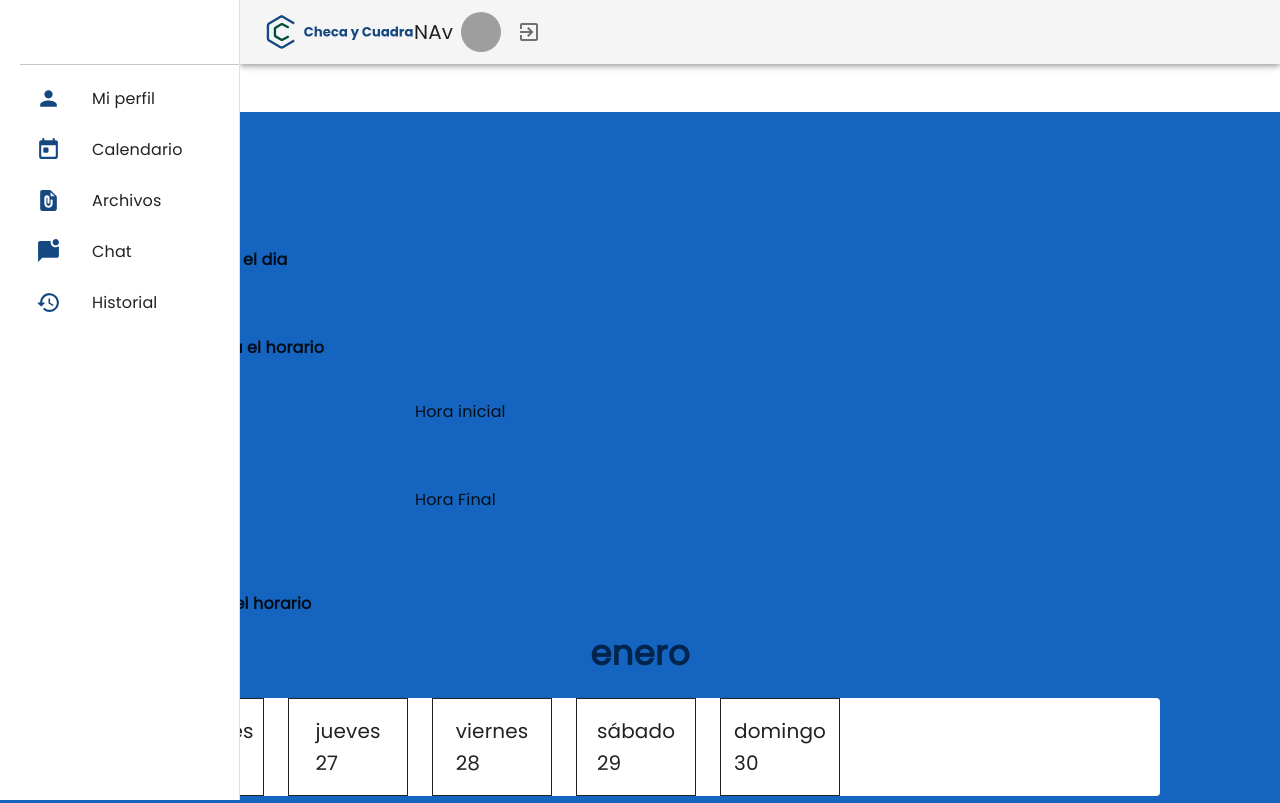
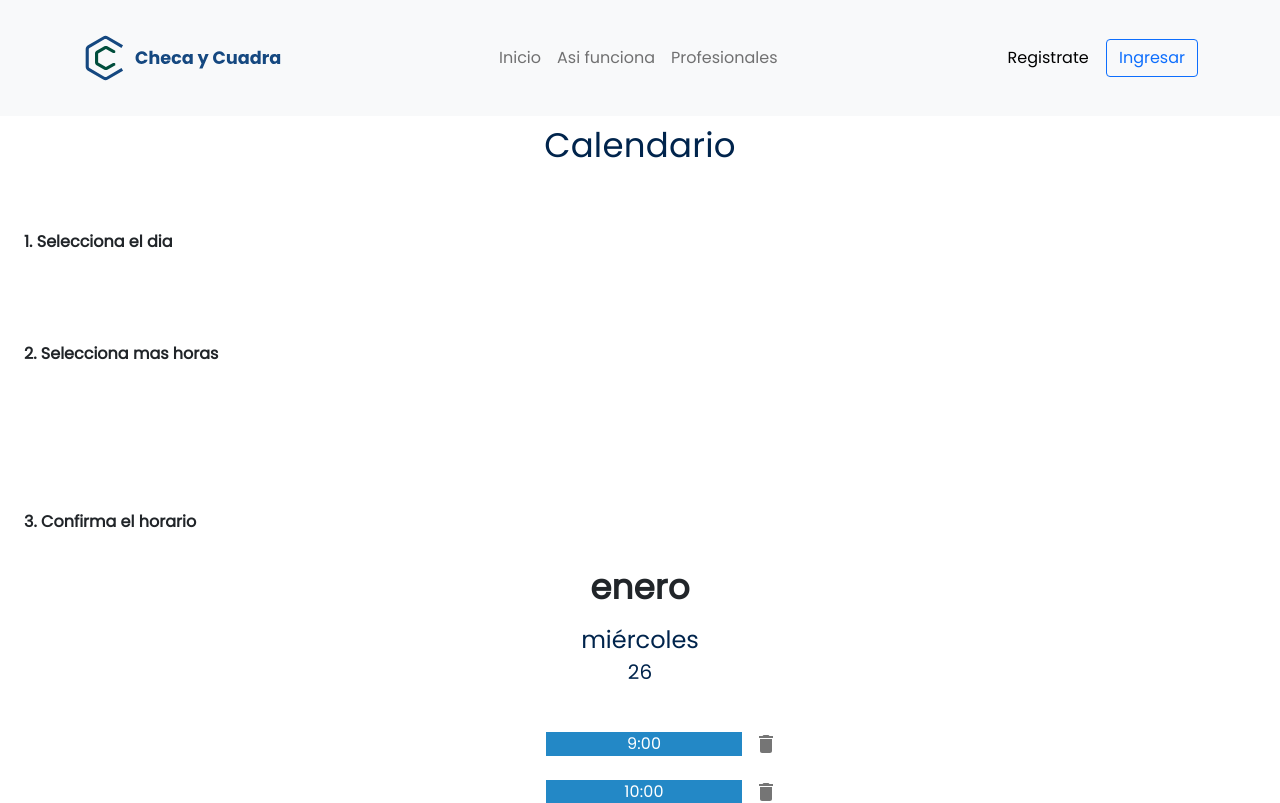
Before and after one commit to Proyectos-Kodemia/api-checaycuadra-frontend-next, a Next.js app: page /Perfil/Calendario in a window 1280 px wide. Shown: the top 803 px of the page. Built offline with nearby package versions, Linux system fonts and the light colour scheme; grey boxes are pictures that could not be loaded.

Commit message:
add horas al calendario

```diff
--- a/components/AccountPages/Schedule.jsx
+++ b/components/AccountPages/Schedule.jsx
@@ -1,5 +1,5 @@
 import React, { useState } from 'react'
-import { Stack, Typography, Box } from '@mui/material'
+import { Button, Stack, Typography, Box } from '@mui/material'
 import moment from 'moment'
 import 'moment/locale/es'
 import isWeekend from 'date-fns/isWeekend'
@@ -8,11 +8,67 @@ import AdapterDateFns from '@mui/lab/AdapterDateFns'
 import LocalizationProvider from '@mui/lab/LocalizationProvider'
 import StaticDatePicker from '@mui/lab/StaticDatePicker'
 import TimePicker from '@mui/lab/TimePicker'
+import Collapse from '@mui/material/Collapse'
+import IconButton from '@mui/material/IconButton'
+import List from '@mui/material/List'
+import ListItem from '@mui/material/ListItem'
+import ListItemText from '@mui/material/ListItemText'
+import DeleteIcon from '@mui/icons-material/Delete'
+import { TransitionGroup } from 'react-transition-group'
+
+const Horas = [
+  '9:00',
+  '10:00',
+  '11:00',
+  '12:00',
+  '13:00',
+  '14:00',
+  '15:00',
+  '17:00',
+  '18:00',
+  '19:00'
+
+]
+console.log(Horas)
+function renderItem ({ item, handleRemoveHour }) {
+  return (
+    <ListItem
+      sx={{ textAlign: 'center' }}
+      secondaryAction={
+        <IconButton
+          edge='end'
+          aria-label='delete'
+          title='Delete'
+          onClick={() => handleRemoveHour(item)}
+        >
+          <DeleteIcon />
+        </IconButton>
+      }
+    >
+      <ListItemText primary={item} sx={{ backgroundColor: '#2388C6;', color: 'white' }} />
+    </ListItem>
+  )
+}
+
+const Confirmar = (
+  <Button
+    sx={{ backgroundColor: '#2388C6;', color: 'white' }}
+    variant='contained'
+    onClick='confirmarHorario' // accion
+  >
+    Confirmar Horario
+  </Button>
+)
 
 function Schedule () {
   const [selectedDate, changeDate] = useState(moment())
   const [selectedStar, changeStar] = useState(moment())
-  const [selectedEnd, changeEnd] = useState(moment())
+
+  // const add = Horas.push(selectedStar)
+  // console.log(add)
+  const hourSelected = (moment(selectedStar).hour())
+  const hourFormat = moment().day(hourSelected).format('LT')
+  console.log(hourFormat)
 
   const daySelected = (moment(selectedDate).date())
   const numberWeek = (moment(selectedDate).day())
@@ -39,12 +95,11 @@ function Schedule () {
   const nameMonth = moment().month(numberMonth).format('MMMM')
   // console.log(nameMonth)
 
-  const nextNumber = (moment(selectedDate).day())
-  const nextName = moment().day(numberWeek).format('dddd')
-  // console.log(nextName)
+  const [InBasket, setInBasket] = React.useState(Horas.slice())
 
-  // console.log(moment(selectedStar).hour())
-  // console.log(moment(selectedEnd).hour())
+  const handleRemoveHour = (item) => {
+    setInBasket((prev) => [...prev.filter((i) => i !== item)])
+  }
 
   return (
     <>
@@ -52,10 +107,13 @@ function Schedule () {
         display: 'flex',
         flexDirection: 'column',
         justifyContent: 'center',
-        p: 15,
-        backgroundColor: 'primary.dark'
+        m: 1
+
       }}
       >
+        <Typography className='typografyPerfil' align='center' variant='h4' component='div'>Calendario</Typography>
+        <br />
+        <br />
 
         <Box sx={{ p: 2, width: 450, fontSize: '3 rem', fontWeight: '700' }}>
           1. Selecciona el dia<br />
@@ -76,14 +134,12 @@ function Schedule () {
             />
           </LocalizationProvider>
         </Box>
+        <br />
         <Box sx={{ p: 2, width: 450, fontSize: '3 rem', fontWeight: '700' }}>
-          2. Selecciona el horario<br /><br />
+          2. Selecciona mas horas<br /><br />
         </Box>
-        <Box sx={{ mx: 'auto', width: 450, textAlign: 'start', fontSize: '3 rem', fontWeight: '500' }}>
 
-          <p> Hora inicial</p>
-        </Box>
-        <Box sx={{ textAling: 'center', mx: 'auto' }}>
+        <Box sx={{ textAling: 'center', mx: 'auto', mb: 5 }}>
           <LocalizationProvider dateAdapter={AdapterDateFns}>
             <TimePicker
               value={selectedStar}
@@ -92,74 +148,44 @@ function Schedule () {
             />
           </LocalizationProvider>
         </Box>
+
         <br /><br />
-        <Box sx={{ mx: 'auto', width: 450, textAlign: 'start', fontSize: '3 rem', fontWeight: '500' }}>
-          <p> Hora Final</p>
-        </Box>
-        <Box sx={{ textAling: 'center', mx: 'auto' }}>
-          <LocalizationProvider dateAdapter={AdapterDateFns}>
-            <TimePicker
-              value={selectedEnd}
-              onChange={changeEnd}
-              renderInput={(params) => <TextField {...params} />}
-            />
-          </LocalizationProvider>
-        </Box><br /><br />
+
         <Box sx={{ p: 2, width: 450, fontSize: '3 rem', fontWeight: '700' }}>
           3. Confirma el horario
         </Box>
-        <Box sx={{ mx: 'auto', width: 450, textAlign: 'start', fontSize: '3 rem', fontWeight: '500' }}>
-          <Typography sx={{ fontWeight: 'bold', color: '#00244C', mb: 3 }} align='center' variant='h4' component='div'> {nameMonth}</Typography>
+        <Box sx={{ mx: 'auto', width: 450, textAlign: 'start', fontWeight: '500' }}>
+
+          <Typography sx={{ fontWeight: 'bold' }} align='center' variant='h4' component='div' style={{ margin: '1rem' }}>
+            {nameMonth}
+          </Typography>
+          <Typography sx={{ color: '#00244C' }} align='center' variant='h5' component='div'>
+            {nameWeek}
+          </Typography>
+          <Typography sx={{ color: '#00244C' }} align='center' variant='h6' component='div' style={{ marginBottom: '1rem' }}>
+            {daySelected}
+          </Typography>
         </Box>
+      </Box>
 
-        <Box
-          sx={{
-            display: 'flex',
-            flexDirection: 'row',
-            bgcolor: 'background.paper',
-            borderRadius: 1
-          }}
-        >
+      <Box sx={{ mx: 'auto', width: 300 }}>
 
-          <Box sx={{ display: 'flex', justifyContent: 'center', width: 120, ml: 3, border: 1, p: 2 }}>
-            <Typography variant='h6' component='div'>
-              {nextName}
-              <br />
-              {daySelected}
-            </Typography>
-
-          </Box>
-          <Box sx={{ display: 'flex', justifyContent: 'center', width: 120, ml: 3, border: 1, p: 2 }}>
-            <Typography variant='h6' component='div'>
-              {nextName1}
-              <br />
-              {nextNumber1}
-            </Typography>
-          </Box>
-          <Box sx={{ display: 'flex', justifyContent: 'center', width: 120, ml: 3, border: 1, p: 2 }}>
-            <Typography variant='h6' component='div'>
-              {nextName2}
-              <br />
-              {nextNumber2}
-            </Typography>
-          </Box>
-          <Box sx={{ display: 'flex', justifyContent: 'center', width: 120, ml: 3, border: 1, p: 2 }}>
-            <Typography variant='h6' component='div'>
-              {nextName3}
-              <br />
-              {nextNumber3}
-            </Typography>
-          </Box>
-          <Box sx={{ display: 'flex', justifyContent: 'center', width: 120, ml: 3, border: 1, p: 2 }}>
-            <Typography variant='h6' component='div'>
-              {nextName4}
-              <br />
-              {nextNumber4}
-            </Typography>
-          </Box>
-        </Box>
+        <List>
+          <TransitionGroup>
+            {InBasket.map((item) => (
+              <Collapse key={item} sx={{ pl: 5 }}>
+                {renderItem({ item, handleRemoveHour })}
+              </Collapse>
+            ))}
+          </TransitionGroup>
+        </List>
 
       </Box>
+
+      <Box sx={{ mx: 'auto', width: 150, mt: 5 }}>
+        {Confirmar}
+      </Box>
+
     </>
 
   )
--- /dev/null
+++ b/components/AccountPages/ScheduleCita.jsx
@@ -0,0 +1,113 @@
+import React, { useState } from 'react'
+import { List, TransitionGroup, Collapse, Stack, Typography, Box } from '@mui/material'
+import moment from 'moment'
+import 'moment/locale/es'
+
+const Horas = [
+  '9:00',
+  '10:00',
+  '11:00',
+  '12:00',
+  '13:00',
+  '14:00',
+  '15:00',
+  '17:00',
+  '18:00',
+  '19:00'
+
+]
+
+function ScheduleCita () {
+  const [selectedDate] = useState(moment())
+
+  const daySelected = (moment(selectedDate).date())
+  const numberWeek = (moment(selectedDate).day())
+  const nameWeek = moment().day(numberWeek).format('dddd')
+  console.log(daySelected, nameWeek)
+
+  const nextNumber1 = moment().date(daySelected).add(1, 'd').date()
+  const nextName1 = moment().date(daySelected).add(1, 'd').format('dddd')
+  console.log(nextNumber1, nextName1)
+
+  const nextNumber2 = moment().date(daySelected).add(2, 'd').date()
+  const nextName2 = moment().date(daySelected).add(2, 'd').format('dddd')
+  console.log(nextNumber2, nextName2)
+
+  const nextNumber3 = moment().date(daySelected).add(3, 'd').date()
+  const nextName3 = moment().date(daySelected).add(3, 'd').format('dddd')
+  console.log(nextNumber3, nextName3)
+
+  const nextNumber4 = moment().date(daySelected).add(4, 'd').date()
+  const nextName4 = moment().date(daySelected).add(4, 'd').format('dddd')
+  console.log(nextNumber4, nextName4)
+
+  const numberMonth = (moment(selectedDate).month())
+  const nameMonth = moment().month(numberMonth).format('MMMM')
+  // console.log(nameMonth)
+
+  const nextNumber = (moment(selectedDate).day())
+  const nextName = moment().day(numberWeek).format('dddd')
+  // console.log(nextName)
+
+  // console.log(moment(selectedStar).hour())
+  // console.log(moment(selectedEnd).hour())
+
+  return (
+    <>
+
+      <Box sx={{ mx: 'auto', width: 450, textAlign: 'start', fontSize: '3 rem', fontWeight: '500' }}>
+        <Typography sx={{ fontWeight: 'bold', color: '#00244C', mb: 3 }} align='center' variant='h4' component='div'> {nameMonth}</Typography>
+      </Box>
+
+      <Box
+        sx={{
+          display: 'flex',
+          flexDirection: 'row',
+          bgcolor: 'background.paper',
+          borderRadius: 1
+        }}
+      >
+
+        <Box sx={{ display: 'flex', justifyContent: 'center', width: 120, ml: 3, p: 2 }}>
+          <Typography variant='h6' component='div'>
+            {nameWeek}
+            <br />
+            {daySelected}
+          </Typography>
+        </Box>
+        <Box sx={{ display: 'flex', justifyContent: 'center', width: 120, ml: 3, p: 2 }}>
+          <Typography variant='h6' component='div'>
+            {nextName1}
+            <br />
+            {nextNumber1}
+          </Typography>
+        </Box>
+        <Box sx={{ display: 'flex', justifyContent: 'center', width: 120, ml: 3, p: 2 }}>
+          <Typography variant='h6' component='div'>
+            {nextName2}
+            <br />
+            {nextNumber2}
+          </Typography>
+        </Box>
+        <Box sx={{ display: 'flex', justifyContent: 'center', width: 120, ml: 3, p: 2 }}>
+          <Typography variant='h6' component='div'>
+            {nextName3}
+            <br />
+            {nextNumber3}
+          </Typography>
+        </Box>
+        <Box sx={{ display: 'flex', justifyContent: 'center', width: 120, ml: 3, p: 2 }}>
+          <Typography variant='h6' component='div'>
+            {nextName4}
+            <br />
+            {nextNumber4}
+          </Typography>
+        </Box>
+      </Box>
+
+    </>
+
+  )
+}
+
+export default ScheduleCita
--- a/components/Perfil/LateralBar.jsx
+++ b/components/Perfil/LateralBar.jsx
@@ -9,6 +9,7 @@ import RestoreIcon from '@mui/icons-material/Restore'
 import FormPerfil from './FormPerfil'
 import FormUser from './FormUser'
 import Schedule from '../AccountPages/Schedule'
+import ScheduleCita from '../AccountPages/ScheduleCita'
 
 // import CalendarioPicker from '../AccountPages/CalendarioPicker'
 import styles from './LateralBar.module.scss'
@@ -81,7 +82,7 @@ function LateralBar () {
           <Schedule />
         </TabPanel>
         <TabPanel sx={{ flexGrow: 1 }} value={value} index={3}>
-          Item
+          <ScheduleCita />
         </TabPanel>
         <TabPanel sx={{ flexGrow: 1 }} value={value} index={4}>
           Item Five
--- a/pages/Perfil/Calendario.jsx
+++ b/pages/Perfil/Calendario.jsx
@@ -1,22 +1,16 @@
 import React, { useState } from 'react'
-import { Box, Toolbar } from '@mui/material'
-
-import { ThemeProvider } from '@material-ui/core/styles'
-
-import Navandslider from '../../components/AccountPages/Navandslider'
+import Layout from '../../components/Layout'
+import LateralBar from '../../components/Perfil/LateralBar'
 import Schedule from '../../components/AccountPages/Schedule'
-import Form from '../../components/Perfil/FormPerfil'
 
 function calendar () {
-  const drawerWidth = 240
-
   return (
-    <>
-
-      <Navandslider />
+    <div>
+      <Layout>
       <Schedule />
 
-    </>
+    </Layout>
+    </div>
   )
 }
 export default calendar
```
